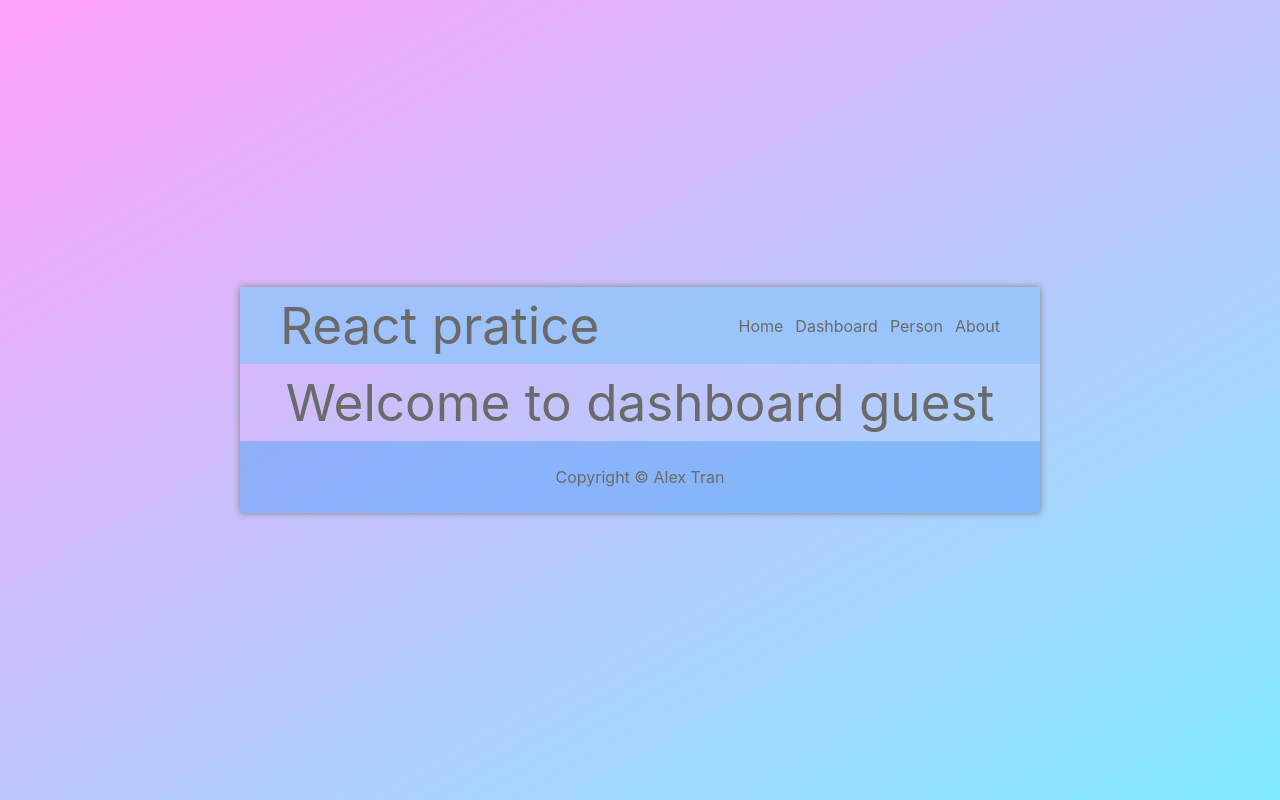
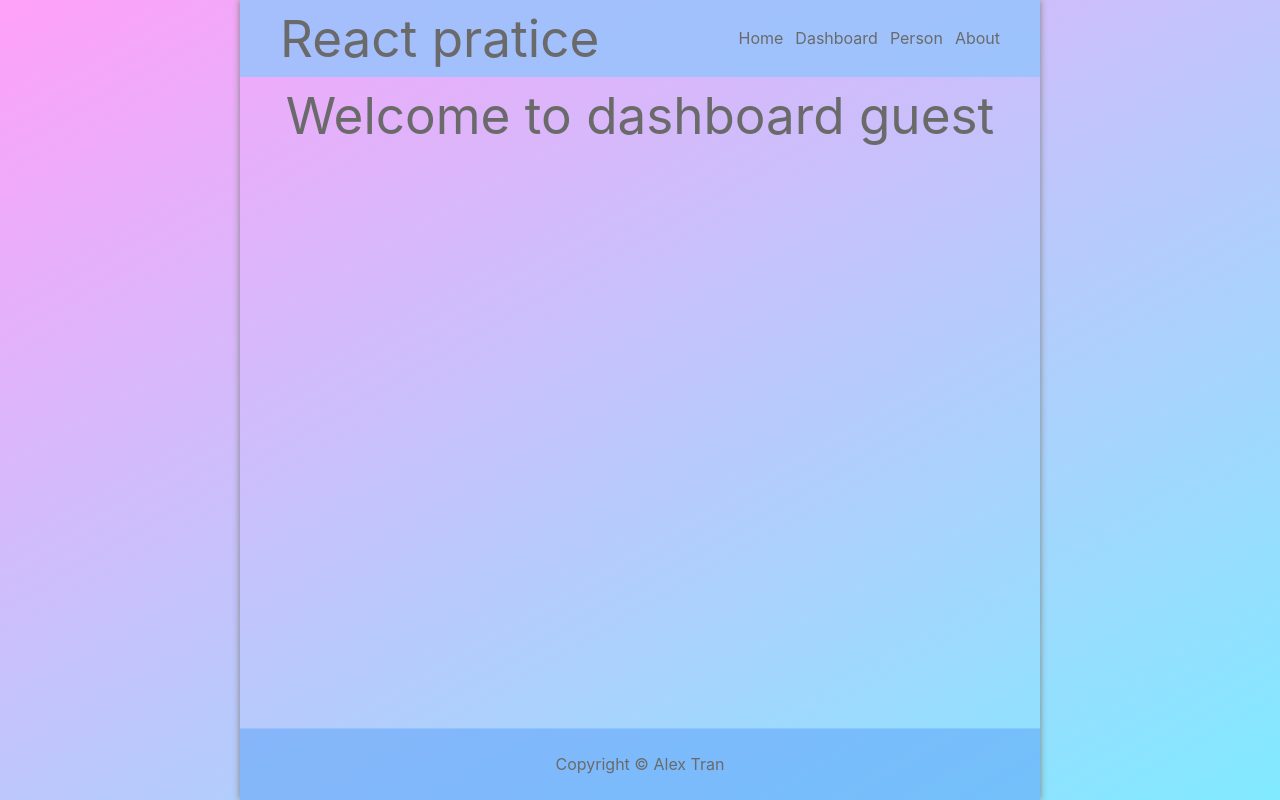
Before and after one commit to alextrandev/programming_react, a React (Vite) app in the folder react_practice/: page /dashboard in a window 1280 px wide. Built offline with nearby package versions, Linux system fonts and the light colour scheme.

Commit message:
Fix: fix footer not at bottom for page with height less than 100vh

```diff
--- a/react_practice/src/App.css
+++ b/react_practice/src/App.css
@@ -3,6 +3,7 @@
   margin: 0 auto;
   text-align: center;
   box-shadow: 0 0 7px gray;
+  min-height: 100vh;
 }
 
 img {
--- a/react_practice/src/components/Footer.jsx
+++ b/react_practice/src/components/Footer.jsx
@@ -1,7 +1,7 @@
 export default function Footer() {
   return (
-    <footer className="bg-blue-400 bg-opacity-55 p-6">
-        <p>Copyright &copy; Alex Tran</p>
+    <footer className="bg-blue-400 bg-opacity-55 p-6 sticky top-[100vh] m-auto text-center">
+      <p>Copyright &copy; Alex Tran</p>
     </footer>
   )
 }
```
